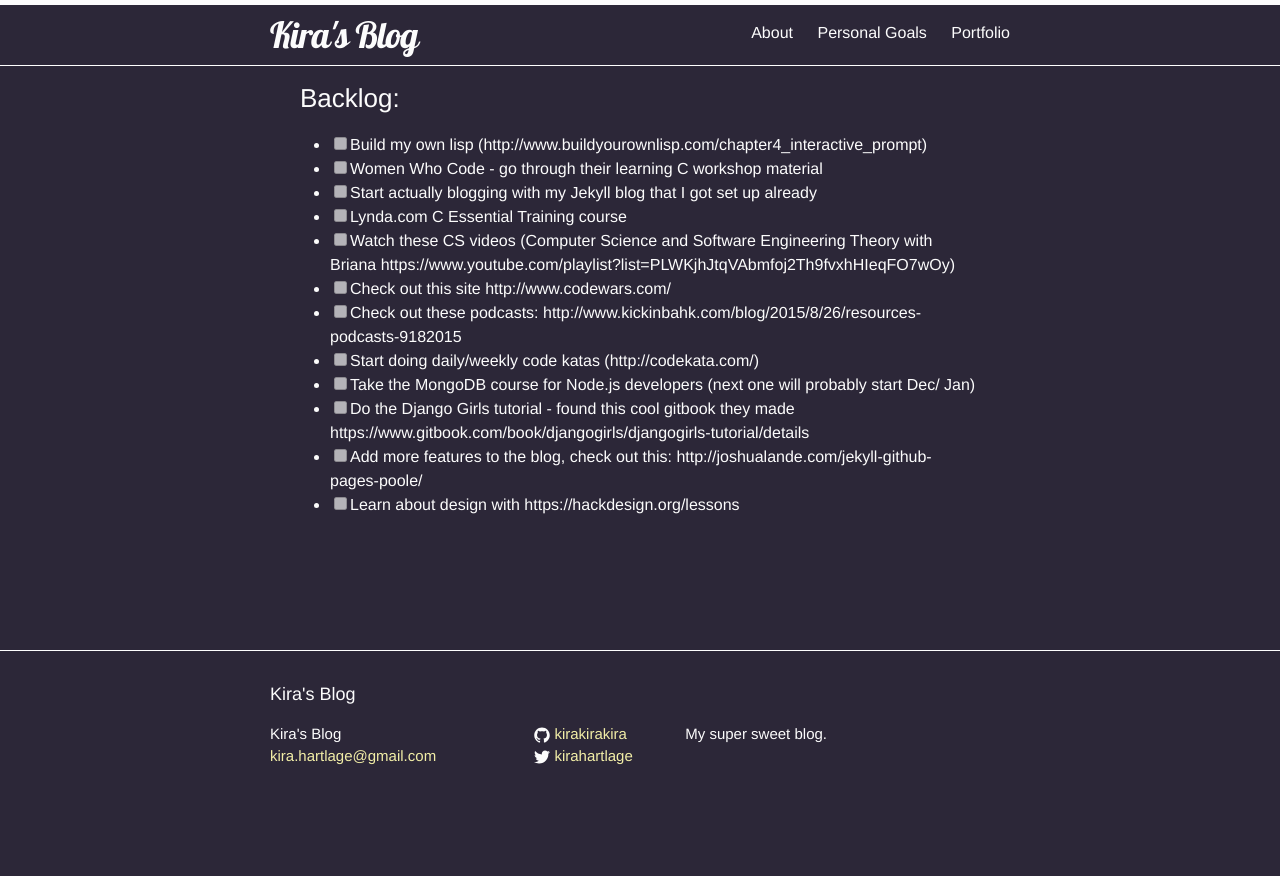
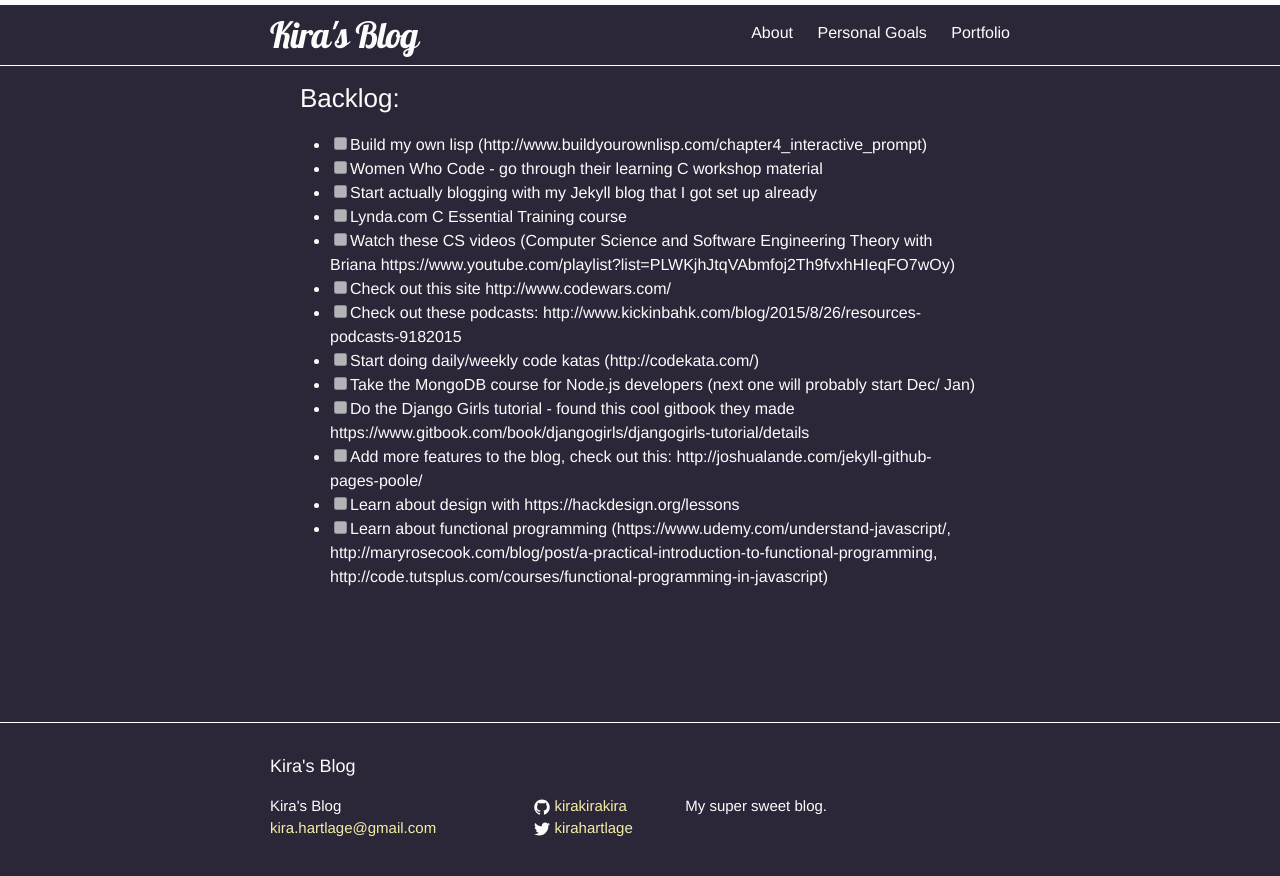
Before and after one commit to kirakirakira/blog, a Jekyll site: the page built from personal-goals.md, in a window 1280 px wide and 900 px high, scrolled down 2206 px. Shown: the top 876 px of the window. Built offline with Jekyll 4.4.1, drawn with Linux system fonts in a browser that asks for light colours; Markdown is read by kramdown in place of the engine named in the settings; before the commit the page ends 3034 px from its top, so only the background shows below that.

Commit message:
Update personal-goals.md
Added functional programming to backlog

```diff
--- a/personal-goals.md
+++ b/personal-goals.md
@@ -95,3 +95,4 @@ Why? I realized what I have been doing and what I want to do is all over the pla
 - [ ] Do the Django Girls tutorial - found this cool gitbook they made https://www.gitbook.com/book/djangogirls/djangogirls-tutorial/details
 - [ ] Add more features to the blog, check out this: http://joshualande.com/jekyll-github-pages-poole/
 - [ ] Learn about design with https://hackdesign.org/lessons
+- [ ] Learn about functional programming (https://www.udemy.com/understand-javascript/, http://maryrosecook.com/blog/post/a-practical-introduction-to-functional-programming, http://code.tutsplus.com/courses/functional-programming-in-javascript)
```
